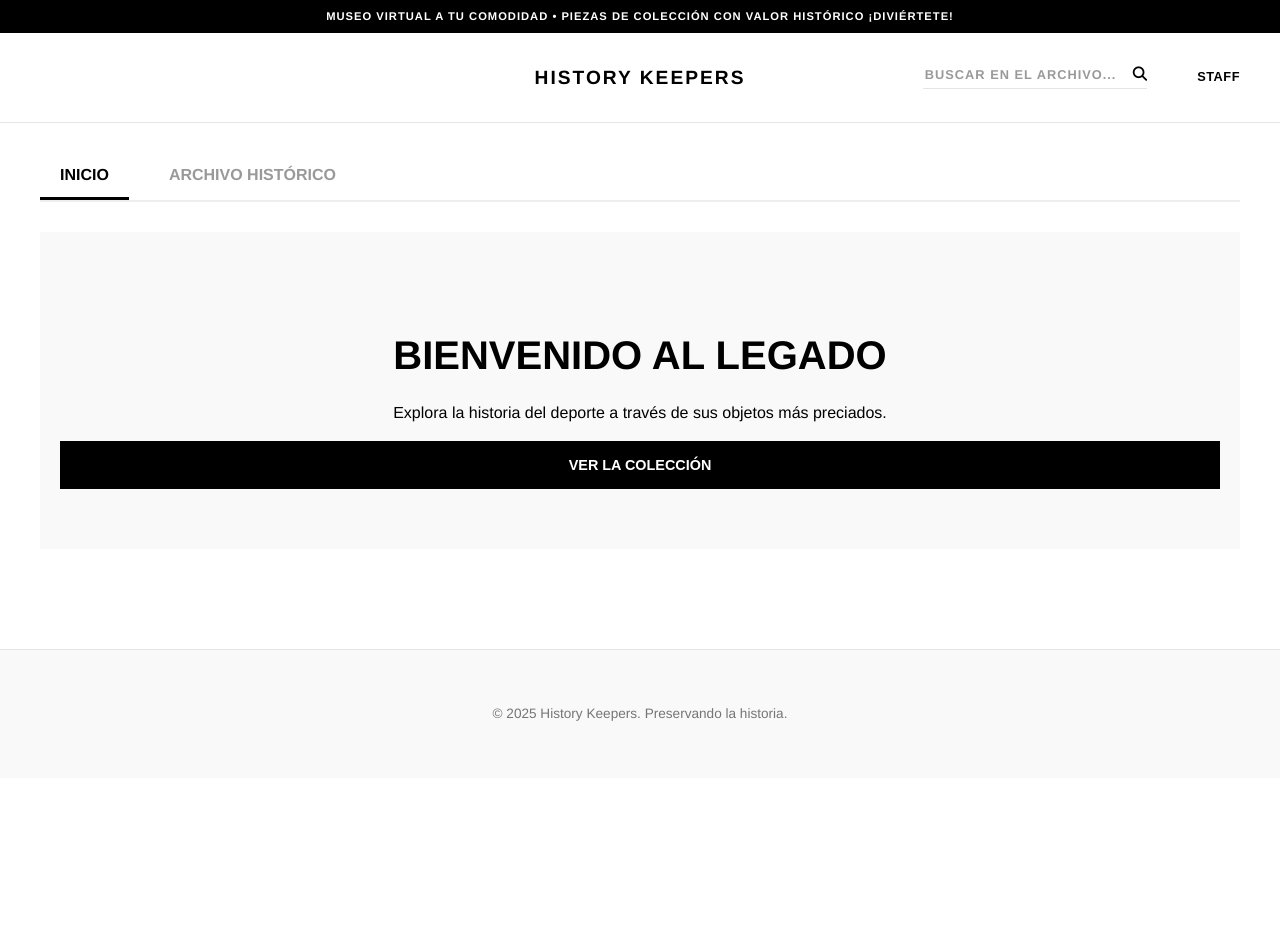
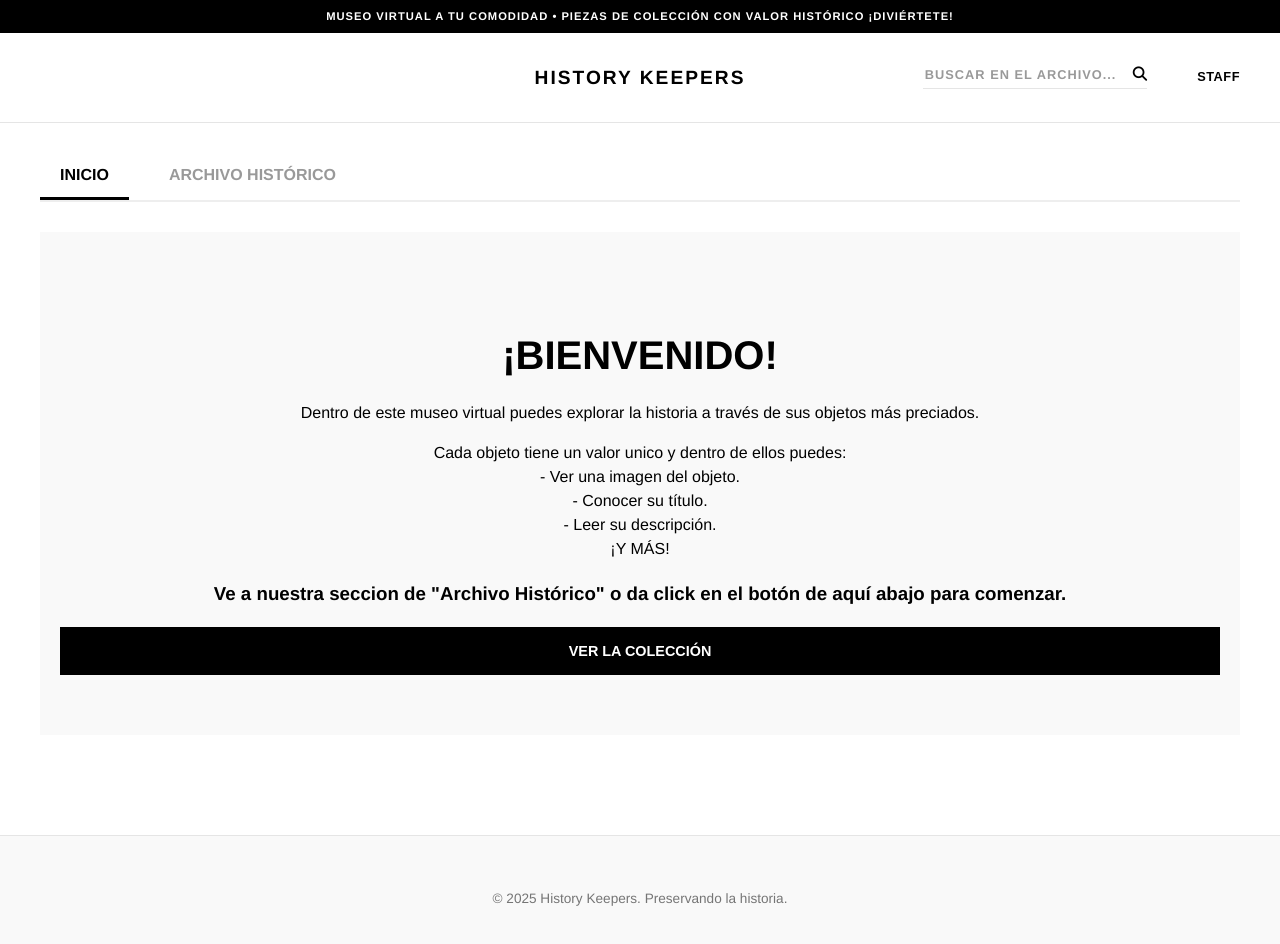
Before and after one commit to mfsalinasz/HistoryKeepers-Frontend, a plain HTML site: page index.html in a window 1280 px wide. Before the commit the page ends 800 px from the top, so only its background shows below. Drawn offline with Linux system fonts and the light colour scheme; no server answers.

Commit message:
presentación

```diff
--- a/index.html
+++ b/index.html
@@ -5,7 +5,6 @@
     <meta name="viewport" content="width=device-width, initial-scale=1" />
     <title>History Keepers — Museo Virtual Deportivo</title>
     <meta name="description" content="Archivo digital de piezas deportivas: jerseys históricos, balones de época y memorabilia certificada." />
-
     <link rel="preconnect" href="https://fonts.googleapis.com" />
     <link rel="preconnect" href="https://fonts.gstatic.com" crossorigin />
     <link href="https://fonts.googleapis.com/css2?family=Inter:wght@400;500;700&display=swap" rel="stylesheet" />
@@ -46,8 +45,15 @@
 
       <div id="view-inicio" class="view-section">
         <div class="hero-banner">
-          <h2>Bienvenido al Legado</h2>
-          <p>Explora la historia del deporte a través de sus objetos más preciados.</p>
+          <h2>¡Bienvenido!</h2>
+          <p>Dentro de este museo virtual puedes explorar la historia a través de sus objetos más preciados.</p>
+          <p>Cada objeto tiene un valor unico y dentro de ellos puedes:
+            <br>- Ver una imagen del objeto.
+            <br>- Conocer su título.
+            <br>- Leer su descripción.
+            <br>¡Y MÁS!
+          </p>
+          <h3>Ve a nuestra seccion de "Archivo Histórico" o da click en el botón de aquí abajo para comenzar.</h3>
           <button class="btn-primary" onclick="setActive('catalogo')">Ver la Colección</button>
         </div>
       </div>
```
